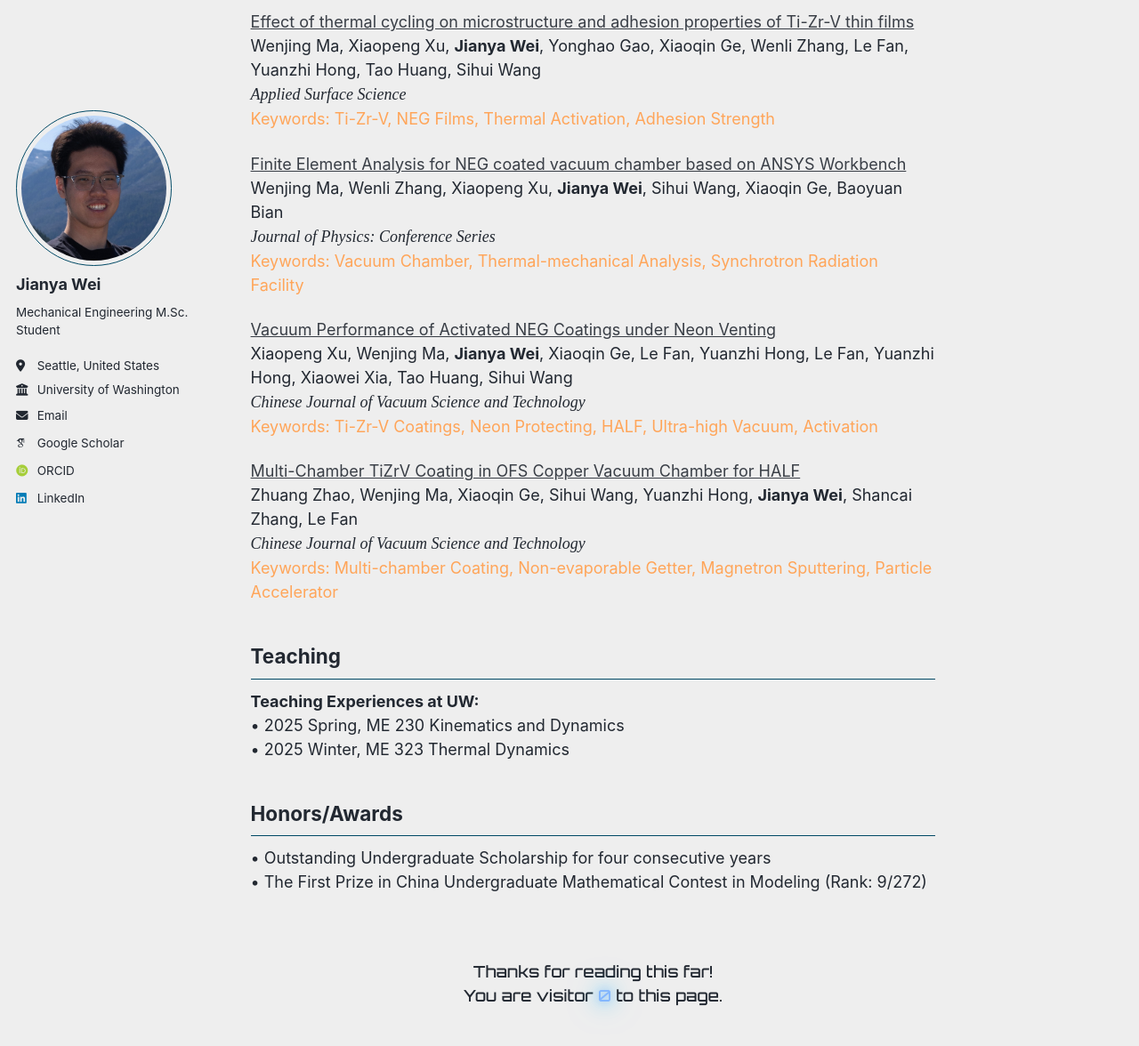
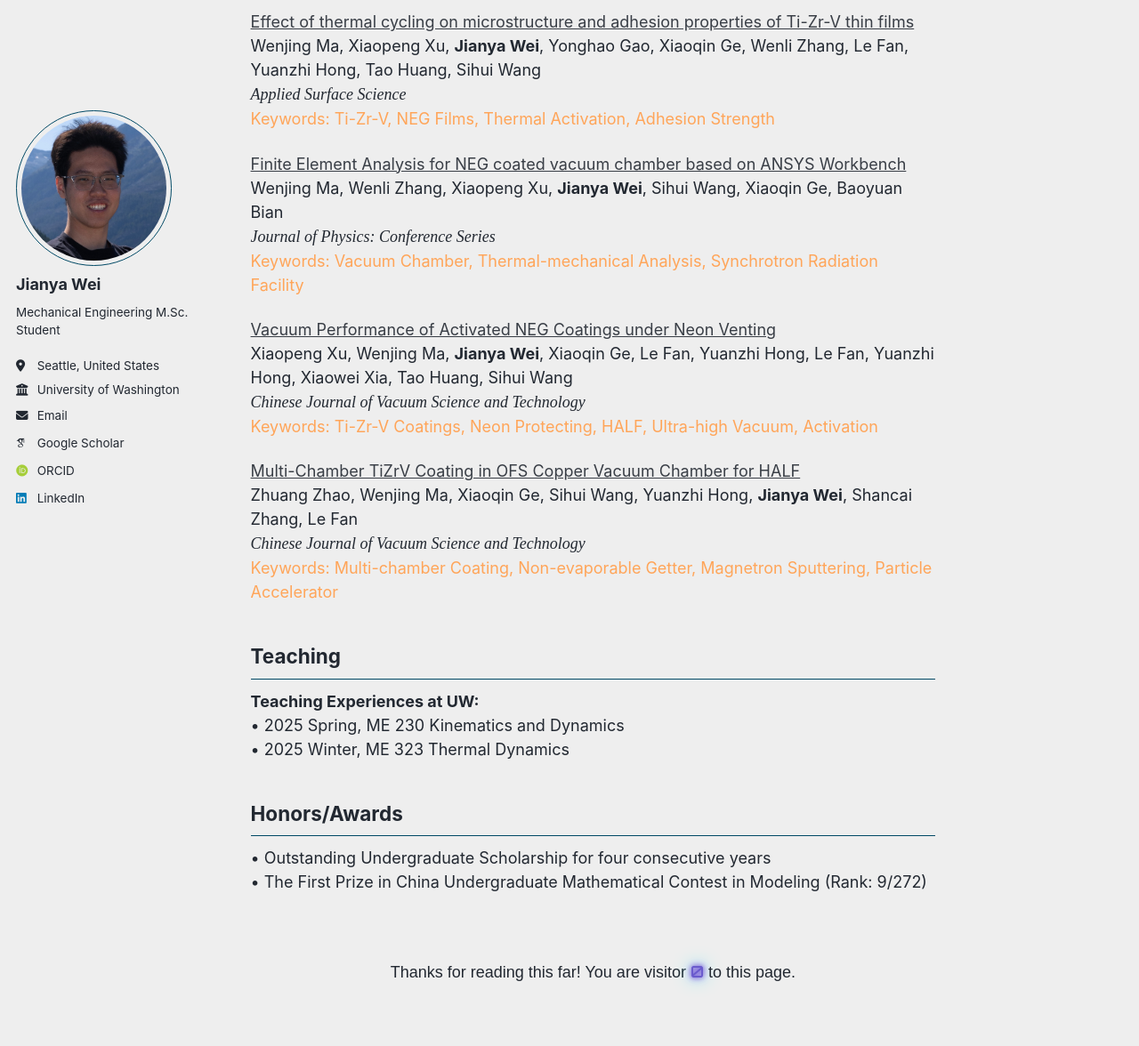
Before and after one commit to jywei02/jywei02.github.io, a Jekyll site: the page built from _pages/about.md, in a window 1280 px wide and 1400 px high, scrolled down 599 px. Shown: the top 1176 px of the window at 89% size. Built offline with Jekyll 4.4.1, drawn with Linux system fonts in a browser that asks for light colours; some web fonts are replaced; comment, search, counter and statistics services are not loaded; part of the change alters nothing that is shown.

Commit message:
Update about.md

```diff
--- a/_pages/about.md
+++ b/_pages/about.md
@@ -75,59 +75,46 @@ Honors/Awards
   <link href="https://fonts.googleapis.com/css2?family=Orbitron:wght@500&display=swap" rel="stylesheet">
   <style>
     .footer-counter {
-      font-family: 'Orbitron', sans-serif;
+      font-family: sans-serif; /* 这里保持默认字体，不指定颜色 */
       font-size: 18px;
       text-align: center;
       margin: 24px 0 8px;
     }
-
-    /* 彩色循环霓虹光效 */
+    /* 数字专属赛博蓝紫发光 */
     .footer-counter .glow {
-      animation: neon-cycle 6s ease-in-out infinite;
+      font-family: 'Orbitron', sans-serif;
+      color: #6a5acd; /* 基础紫色 */
+      text-shadow:
+        0 0 5px #6a5acd,
+        0 0 10px #8a2be2,
+        0 0 20px #00ffff;
+      animation: neonPulse 6s infinite alternate;
     }
-
-    @keyframes neon-cycle {
+    @keyframes neonPulse {
       0% {
-        color: #8ab4ff;
-        text-shadow: 0 0 12px rgba(138, 180, 255, 0.9),
-                     0 0 24px rgba(0, 200, 255, 0.8),
-                     0 0 36px rgba(0, 200, 255, 0.6);
+        text-shadow:
+          0 0 5px #6a5acd,
+          0 0 10px #8a2be2,
+          0 0 20px #00ffff;
       }
-      33% {
-        color: #b388ff;
-        text-shadow: 0 0 12px rgba(179, 136, 255, 0.9),
-                     0 0 24px rgba(162, 0, 255, 0.8),
-                     0 0 36px rgba(162, 0, 255, 0.6);
-      }
-      66% {
-        color: #00f5d4;
-        text-shadow: 0 0 12px rgba(0, 245, 212, 0.9),
-                     0 0 24px rgba(0, 180, 255, 0.8),
-                     0 0 36px rgba(0, 180, 255, 0.6);
+      50% {
+        text-shadow:
+          0 0 10px #8a2be2,
+          0 0 20px #00ffff,
+          0 0 40px #6a5acd;
       }
       100% {
-        color: #8ab4ff;
-        text-shadow: 0 0 12px rgba(138, 180, 255, 0.9),
-                     0 0 24px rgba(0, 200, 255, 0.8),
-                     0 0 36px rgba(0, 200, 255, 0.6);
+        text-shadow:
+          0 0 5px #6a5acd,
+          0 0 10px #8a2be2,
+          0 0 20px #00ffff;
       }
-    }
-
-    /* 深色模式下更亮一些 */
-    @media (prefers-color-scheme: dark) {
-      .footer-counter { color: #b388ff; }
-    }
-
-    /* 减少动效时关闭动画 */
-    @media (prefers-reduced-motion: reduce) {
-      .footer-counter .glow { animation: none; }
     }
   </style>
 </head>
 <body>
   <p class="footer-counter">
-    Thanks for reading this far!<br>
-    You are visitor
+    Thanks for reading this far! You are visitor
     <span id="busuanzi_value_site_pv" class="glow">0</span>
     to this page.
   </p>
```
